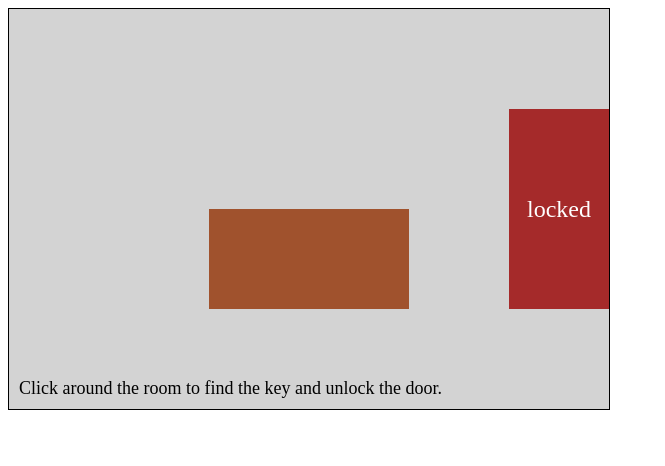
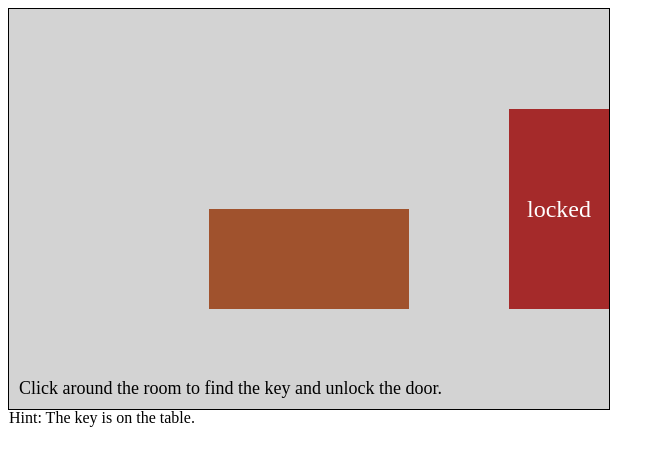
Before and after one commit to r5naganopm/prog-81.github.io, a plain HTML site: page index.html in a window 1280 px wide. Shown: the whole page, without its empty margins (0-665 px from the left). Drawn offline with Linux system fonts and the light colour scheme.

Commit message:
Update index.html

```diff
--- a/index.html
+++ b/index.html
@@ -19,6 +19,9 @@
     <div id="message">
       Click around the room to find the key and unlock the door.
     </div>
+    <div id="hint" class="hidden">
+  <span>Hint: The key is on the table.</span>
+</div>
   </div>
   <script src="game.js"></script>
 </body>
```
